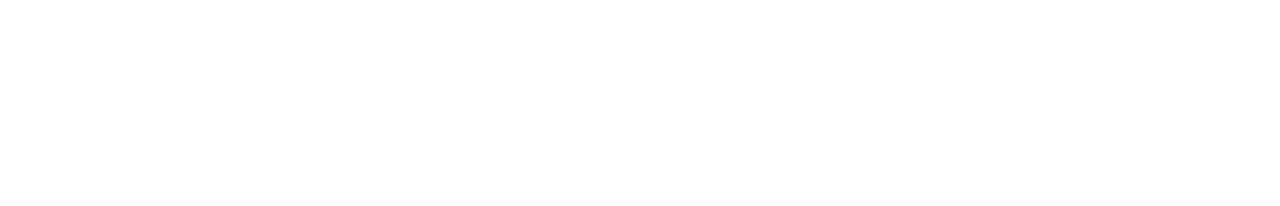
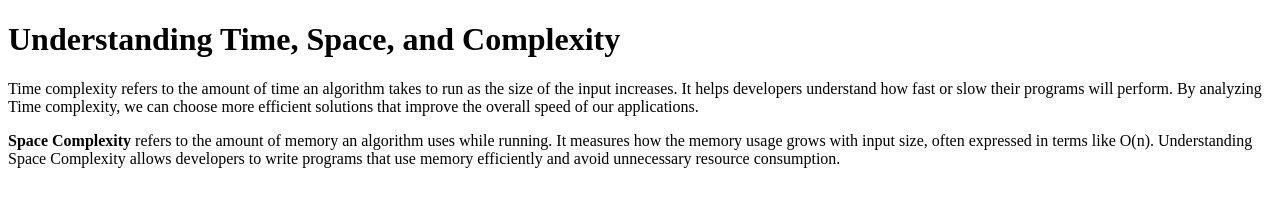
Before and after one commit to acciojob/time-and-space-complexity-harshbagoria, a website: page main.html in a window 1280 px wide. Drawn offline with Linux system fonts and the light colour scheme.

Commit message:
created a submission

```diff
--- a/main.html
+++ b/main.html
@@ -7,6 +7,14 @@
 </head>
 
 <body>
+	<h1>Understanding Time, Space, and Complexity</h1>
+	 <p>
+      Time complexity refers to the amount of time an algorithm takes to run as the size of the input increases. It helps developers understand how fast or slow their programs will perform. By analyzing Time complexity, we can choose more efficient solutions that improve the overall speed of our applications.
+    </p>
+	<p><p>
+      <b>Space Complexity</b> refers to the amount of memory an algorithm uses while running. It measures how the memory usage grows with input size, often expressed in terms like O(n). Understanding Space Complexity allows developers to write programs that use memory efficiently and avoid unnecessary resource consumption.
+    </p>
+</p>
 	<!-- the entire body must be written by student -->
     <script type="text/javascript" src="./script.js">
 </script>
```
